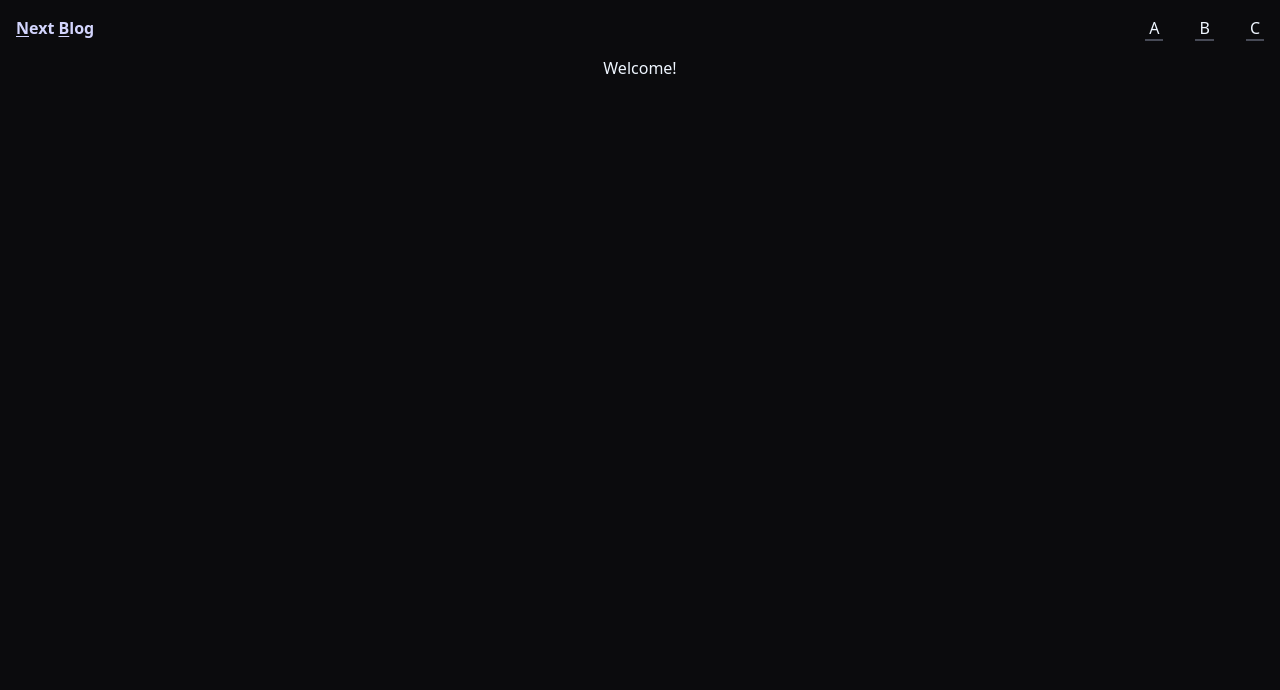
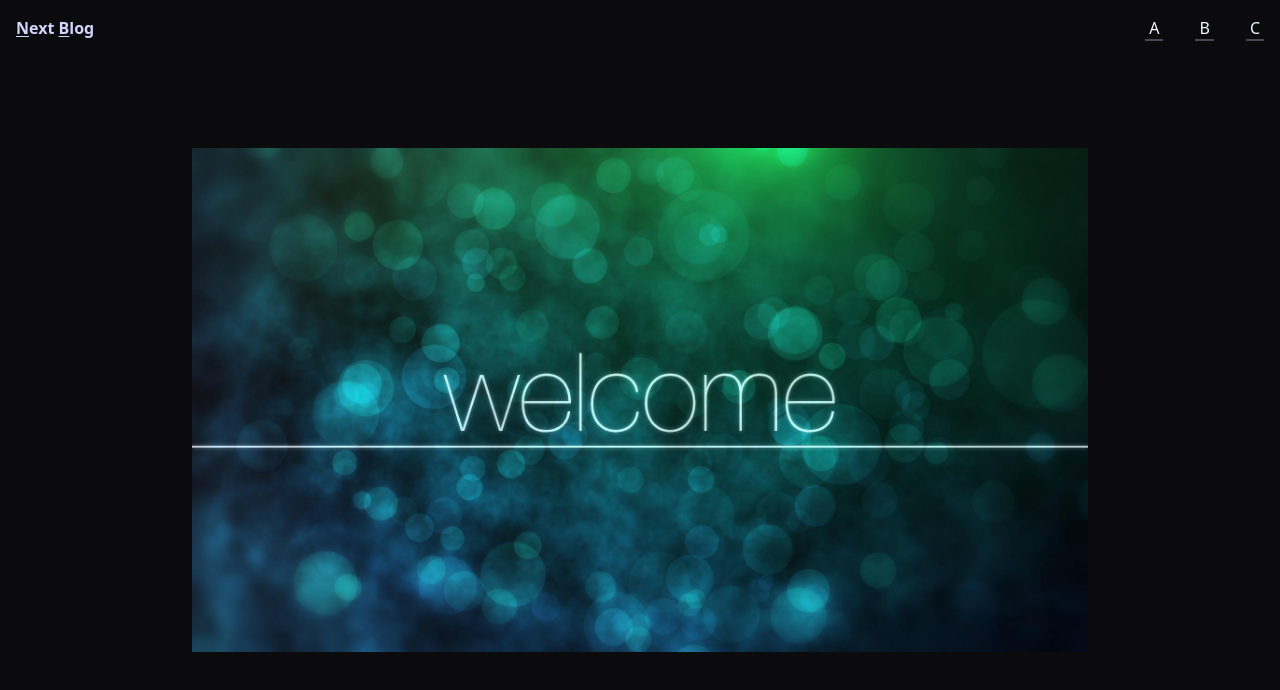
Before and after one commit to TohidEq/nextjs-blog, a Next.js app: page / in a window 1280 px wide. Shown: the top 690 px of the page. Built offline with nearby package versions, Linux system fonts and the light colour scheme.

Commit message:
Complete Home Page

```diff
--- a/src/app/page.tsx
+++ b/src/app/page.tsx
@@ -3,7 +3,12 @@ import Image from "next/image";
 export default function Home() {
   return (
     <main className="home page">
-      <p>Welcome!</p>
+      <Image
+        src={"/images/wlcm.jpg"}
+        alt="Welcome!"
+        width={"1920"}
+        height={"1080"}
+      />
     </main>
   );
 }
--- a/src/styles/base.scss
+++ b/src/styles/base.scss
@@ -8,6 +8,9 @@ body {
 }
 
 .app {
+  @apply min-h-screen;
+}
+.page {
   @apply min-h-screen;
 }
 
--- /dev/null
+++ b/src/styles/home.scss
@@ -0,0 +1,13 @@
+.home {
+  img {
+    @apply top-1/2
+    -translate-y-1/2
+    left-1/2
+    -translate-x-1/2
+    fixed
+    max-w-sm
+    sm:max-w-xl
+    md:max-w-2xl
+    lg:max-w-4xl;
+  }
+}
--- a/src/styles/index.scss
+++ b/src/styles/index.scss
@@ -570,4 +570,6 @@ video {
 
 @import "./base.scss";
 
+@import "./home.scss";
+
 @import "./navigation.scss";
--- a/src/styles/navigation.scss
+++ b/src/styles/navigation.scss
@@ -21,8 +21,9 @@ $menu-items: 3;
 }
 
 nav.navigation {
+  @apply fixed z-40 bg-black w-full;
   .container {
-    @apply mx-auto relative
+    @apply mx-auto
     py-4
     flex
     justify-between;
--- a/src/styles/tailwind.scss
+++ b/src/styles/tailwind.scss
@@ -4,5 +4,6 @@
 @import "tailwindcss/variants";
 
 @import "./base.scss";
+@import "./home.scss";
 
 @import "./navigation.scss";
```
Also changed, not shown: public/images/wlcm.jpg (added).
